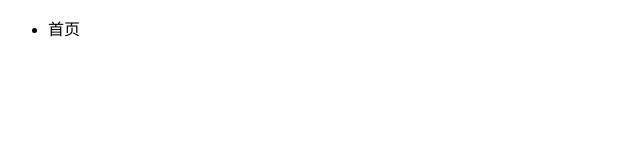
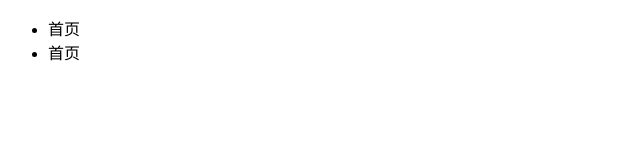
Before and after one commit to bane-han/study, a plain HTML site: page src/index.html in a window 1280 px wide. Shown: the full height of the page, 0-640 px from the left. Drawn offline with Linux system fonts and the light colour scheme.

Commit message:
修改首页

```diff
--- a/src/index.html
+++ b/src/index.html
@@ -8,6 +8,7 @@
     <nav>
         <ul>
             <li>首页</li>
+            <li>首页</li>
         </ul>
     </nav>
 </body>
```
